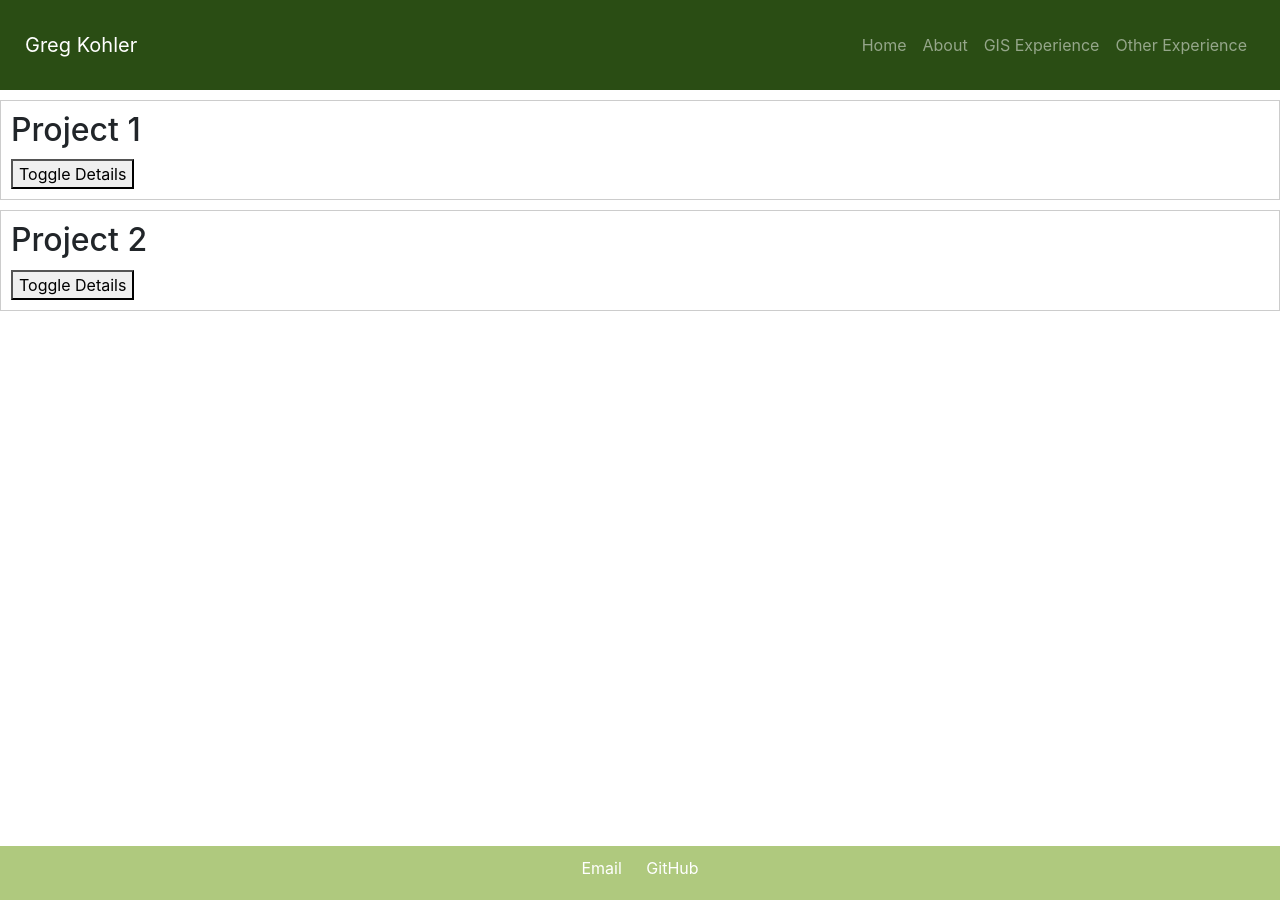
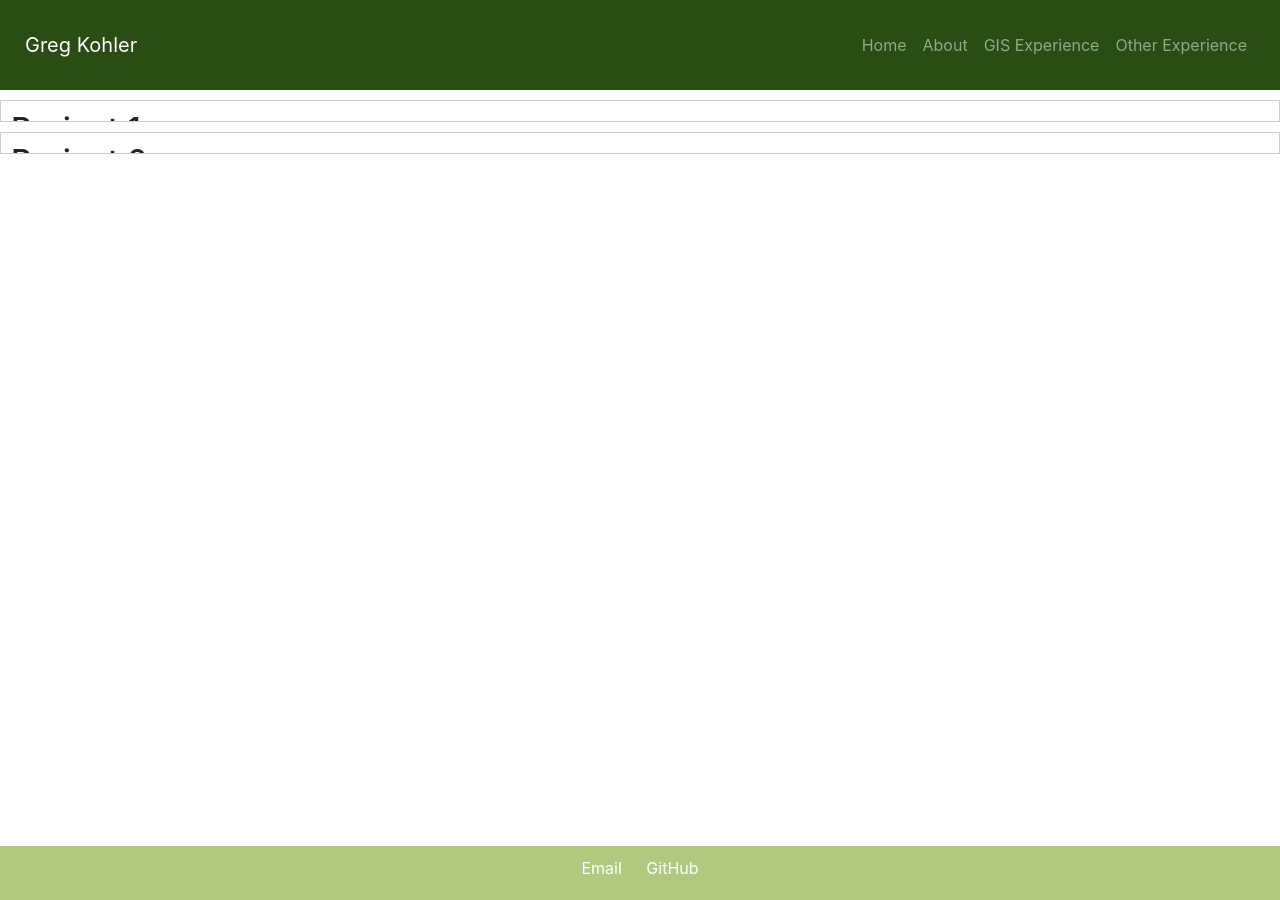
Before and after one commit to greg-kohler/myportfolio, a Jekyll site: the page built from gis.html, in a window 1280 px wide. Built offline with Jekyll 4.4.1, drawn with Linux system fonts in a browser that asks for light colours.

Commit message:
Update gis.html

```diff
--- a/gis.html
+++ b/gis.html
@@ -2,6 +2,7 @@
 layout: master
 Title: GIS Experience - Greg Kohler
 ---
+
 <head>
   <title>My Projects</title>
   <style>
@@ -9,6 +10,13 @@
       border: 1px solid #ccc;
       margin-bottom: 10px;
       padding: 10px;
+      overflow: hidden;
+      max-height: 0;
+      transition: max-height 0.5s ease;
+    }
+
+    .project.expanded {
+      max-height: 1000px; /* Adjust to a reasonable maximum height */
     }
 
     .project-title {
```
Also changed, not shown: other parts of gis.html (+4 -2 lines).
